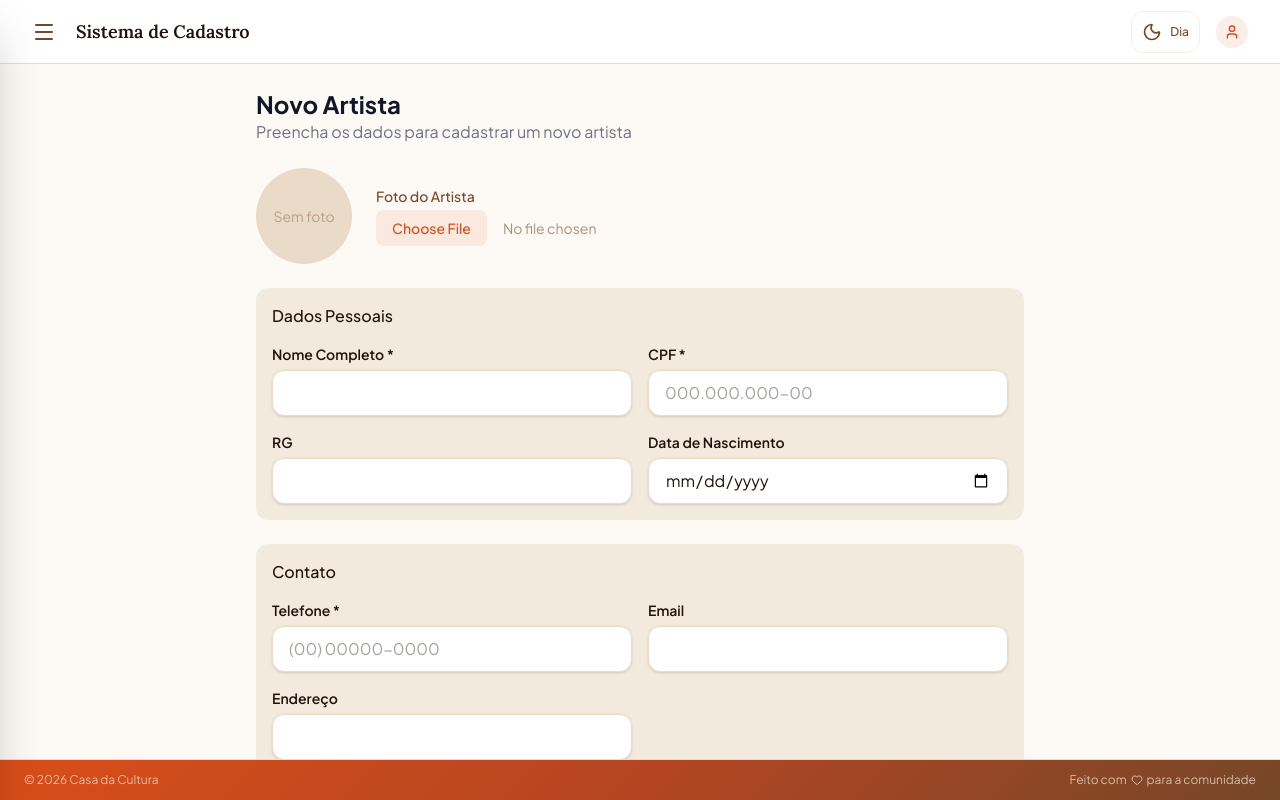
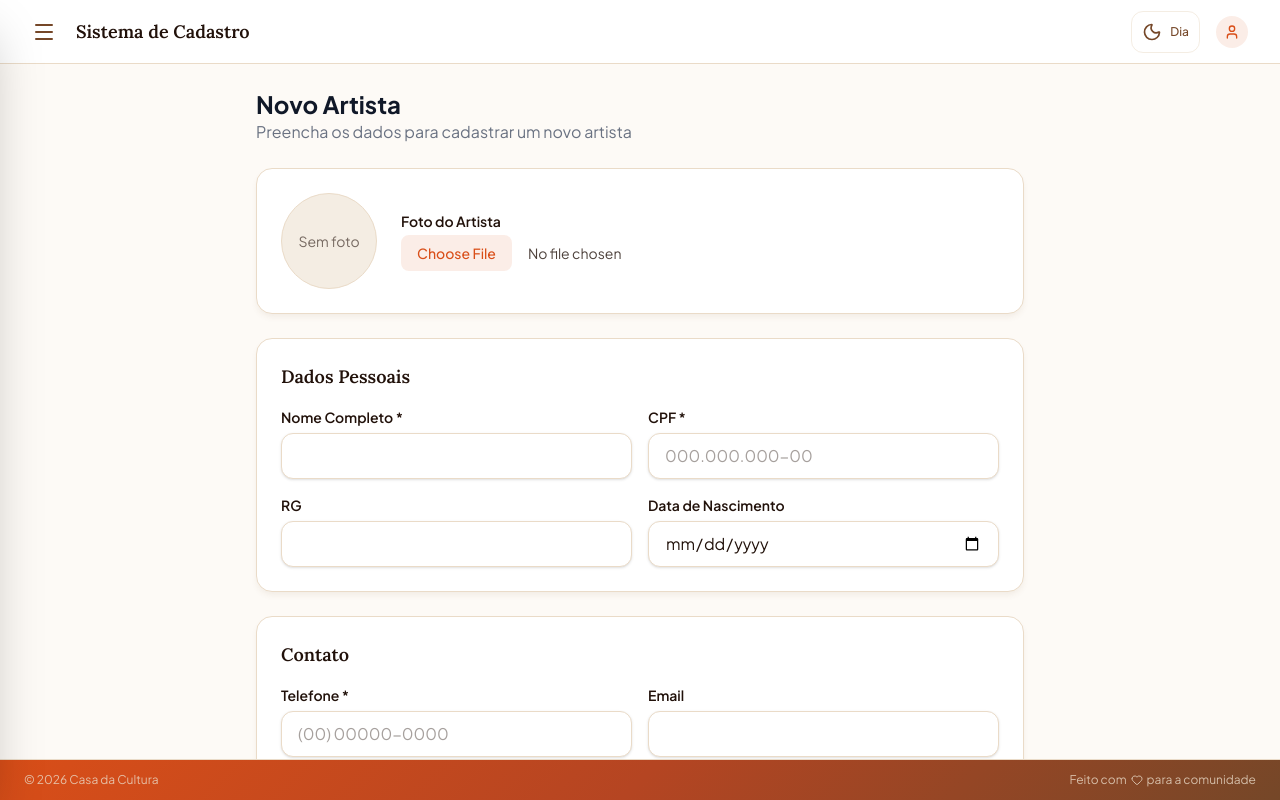
Before and after one commit to CrisisUp/casa-da-cultura, a Next.js app: page /dashboard/artistas/novo in a window 1280 px wide. Built offline with nearby package versions, Linux system fonts and the light colour scheme; no server answers.

Commit message:
refactor(artistas): padroniza formulário, filtros e botão de status
- ArtistaForm: substitui cores hardcoded por tokens (bg-surface, text-foreground)
- ArtistaFilters: alinha altura dos campos e usa border-border
- ToggleStatusButton: aceita string (remove cast 'as any' do consumidor)

```diff
--- a/src/components/artistas/ArtistaFilters.tsx
+++ b/src/components/artistas/ArtistaFilters.tsx
@@ -1,8 +1,8 @@
 "use client";
 
-import { Search } from "lucide-react";
 import Select from "@/components/ui/Select";
 import { generos, statusOptions } from "@/lib/constants";
+import { Search } from "lucide-react";
 
 interface ArtistaFiltersProps {
   search: string;
@@ -24,13 +24,13 @@ export default function ArtistaFilters({
   return (
     <div className="flex flex-col gap-4 sm:flex-row">
       <div className="relative flex-1">
-        <Search className="absolute left-3 top-1/2 h-4 w-4 -translate-y-1/2 text-madeira/40" />
+        <Search className="absolute left-3 top-1/2 h-4 w-4 -translate-y-1/2 text-muted" />
         <input
           type="text"
           placeholder="Buscar por nome, CPF ou email..."
           value={search}
           onChange={(e) => onSearchChange(e.target.value)}
-          className="w-full rounded-lg border border-areia py-2 pl-10 pr-4 text-sm text-foreground placeholder-madeira/40 focus:border-terracota focus:outline-none focus:ring-1 focus:ring-terracota"
+          className="w-full rounded-lg border border-border bg-surface py-2 pl-10 pr-4 text-sm text-foreground placeholder:text-muted focus:border-terracota focus:outline-none focus:ring-1 focus:ring-terracota"
         />
       </div>
       <Select
--- a/src/components/artistas/ArtistaForm.tsx
+++ b/src/components/artistas/ArtistaForm.tsx
@@ -138,30 +138,30 @@ export default function ArtistaForm({ artista, isEdit }: ArtistaFormProps) {
   return (
     <form onSubmit={handleSubmit} className="space-y-6">
       {/* Foto */}
-      <div className="flex items-center gap-6">
-        <div className="h-24 w-24 rounded-full bg-areia overflow-hidden flex items-center justify-center">
+      <div className="cultural-card flex items-center gap-6">
+        <div className="h-24 w-24 rounded-full bg-areia/50 dark:bg-[#1f140e] overflow-hidden flex items-center justify-center border border-areia dark:border-[#3d2618]">
           {foto ? (
             <img src={foto} alt="Foto" className="h-full w-full object-cover" />
           ) : (
-            <span className="text-madeira/40 text-sm">Sem foto</span>
+            <span className="text-foreground/60 dark:text-gray-400 text-sm">Sem foto</span>
           )}
         </div>
         <div>
-          <label className="block text-sm font-medium text-madeira mb-1">
+          <label className="block text-sm font-semibold text-foreground dark:text-white mb-1">
             Foto do Artista
           </label>
           <input
             type="file"
             accept="image/*"
             onChange={handlePhotoUpload}
-            className="text-sm text-madeira/60 file:mr-4 file:py-2 file:px-4 file:rounded-lg file:border-0 file:text-sm file:font-medium file:bg-terracota/10 file:text-terracota hover:file:bg-terracota/20"
+            className="text-sm text-foreground/80 dark:text-gray-300 file:mr-4 file:py-2 file:px-4 file:rounded-lg file:border-0 file:text-sm file:font-medium file:bg-terracota/10 file:text-terracota hover:file:bg-terracota/20"
           />
         </div>
       </div>
 
       {/* Dados Pessoais */}
-      <div className="rounded-xl bg-areia/50 p-4 space-y-4">
-        <h3 className="font-medium text-foreground">Dados Pessoais</h3>
+      <div className="cultural-card space-y-4">
+        <h3 className="font-semibold text-foreground dark:text-white text-lg font-[family-name:var(--font-playfair)]">Dados Pessoais</h3>
         <div className="grid grid-cols-1 gap-4 md:grid-cols-2">
           <Input
             name="nome"
@@ -196,8 +196,8 @@ export default function ArtistaForm({ artista, isEdit }: ArtistaFormProps) {
       </div>
 
       {/* Contato */}
-      <div className="rounded-xl bg-areia/50 p-4 space-y-4">
-        <h3 className="font-medium text-foreground">Contato</h3>
+      <div className="cultural-card space-y-4">
+        <h3 className="font-semibold text-foreground dark:text-white text-lg font-[family-name:var(--font-playfair)]">Contato</h3>
         <div className="grid grid-cols-1 gap-4 md:grid-cols-2">
           <Input
             name="telefone"
@@ -227,8 +227,8 @@ export default function ArtistaForm({ artista, isEdit }: ArtistaFormProps) {
       </div>
 
       {/* Dados Artísticos */}
-      <div className="rounded-xl bg-areia/50 p-4 space-y-4">
-        <h3 className="font-medium text-foreground">Dados Artísticos</h3>
+      <div className="cultural-card space-y-4">
+        <h3 className="font-semibold text-foreground dark:text-white text-lg font-[family-name:var(--font-playfair)]">Dados Artísticos</h3>
         <div className="grid grid-cols-1 gap-4 md:grid-cols-2">
           <div className="space-y-1">
             <Select
@@ -247,44 +247,42 @@ export default function ArtistaForm({ artista, isEdit }: ArtistaFormProps) {
             name="escolaridade"
             label="Escolaridade"
             options={ESCOLARIDADES}
-            defaultValue={artista?.escolaridade || ""}
+            defaultValue={toStr(artista?.escolaridade)}
           />
-          <div className="md:col-span-2 space-y-1">
-            <label className="block text-sm font-medium text-madeira">
+          <div className="md:col-span-2 space-y-1.5">
+            <label className="block text-sm font-semibold text-foreground dark:text-white">
               Experiência Artística
             </label>
             <textarea
               name="experienciaArtistica"
+              rows={4}
               defaultValue={toStr(artista?.experienciaArtistica)}
-              placeholder="Descreva a experiência artística..."
-              className="block w-full rounded-lg border border-areia px-3 py-2 text-foreground placeholder-madeira/40 shadow-sm focus:border-terracota focus:outline-none focus:ring-1 focus:ring-terracota"
-              rows={3}
+              className="block w-full rounded-xl border border-areia dark:border-[#3d2618] bg-white dark:bg-[#150e09] px-4 py-2.5 text-foreground dark:text-white placeholder-foreground/40 dark:placeholder-gray-400 shadow-sm transition-all duration-200 focus:border-terracota focus:outline-none focus:ring-2 focus:ring-terracota/20"
+              placeholder="Descreva a trajetória e experiência artística..."
             />
           </div>
           <Input
             name="redesSociais"
-            label="Redes Sociais"
+            label="Redes Sociais / Portfólio (URL)"
             defaultValue={toStr(artista?.redesSociais)}
-            placeholder="@instagram, link do facebook..."
-            className="md:col-span-2"
+            placeholder="https://instagram.com/artista"
           />
-          <div className="md:col-span-2 space-y-1">
-            <label className="block text-sm font-medium text-madeira">
+          <div className="md:col-span-2 space-y-1.5">
+            <label className="block text-sm font-semibold text-foreground dark:text-white">
               Observações
             </label>
             <textarea
               name="observacoes"
+              rows={3}
               defaultValue={toStr(artista?.observacoes)}
-              placeholder="Observações adicionais..."
-              className="block w-full rounded-lg border border-areia px-3 py-2 text-foreground placeholder-madeira/40 shadow-sm focus:border-terracota focus:outline-none focus:ring-1 focus:ring-terracota"
-              rows={2}
+              className="block w-full rounded-xl border border-areia dark:border-[#3d2618] bg-white dark:bg-[#150e09] px-4 py-2.5 text-foreground dark:text-white placeholder-foreground/40 dark:placeholder-gray-400 shadow-sm transition-all duration-200focus:border-terracota focus:outline-none focus:ring-2 focus:ring-terracota/20"
+              placeholder="Informações adicionais..."
             />
           </div>
         </div>
       </div>
 
-      {/* Ações */}
-      <div className="flex gap-3 justify-end">
+      <div className="flex justify-end gap-4">
         <Button
           type="button"
           variant="secondary"
@@ -293,13 +291,8 @@ export default function ArtistaForm({ artista, isEdit }: ArtistaFormProps) {
           Cancelar
         </Button>
         <Button type="submit" disabled={loading}>
-          {loading ? (
-            <Loader2 className="h-4 w-4 animate-spin" />
-          ) : isEdit ? (
-            "Salvar Alterações"
-          ) : (
-            "Cadastrar Artista"
-          )}
+          {loading && <Loader2 className="h-4 w-4 mr-2 animate-spin" />}
+          {isEdit ? "Salvar Alterações" : "Cadastrar Artista"}
         </Button>
       </div>
     </form>
--- a/src/components/artistas/ToggleStatusButton.tsx
+++ b/src/components/artistas/ToggleStatusButton.tsx
@@ -4,15 +4,21 @@ import toast from "react-hot-toast";
 
 interface ToggleStatusButtonProps {
   artistaId: string;
-  statusAtual: "ATIVO" | "INATIVO";
+  statusAtual: string;   // ← era "ATIVO" | "INATIVO"
   isAdmin: boolean;
   onUpdate: () => void;
 }
 
-export default function ToggleStatusButton({ artistaId, statusAtual, isAdmin, onUpdate }: ToggleStatusButtonProps) {
+export default function ToggleStatusButton({
+  artistaId,
+  statusAtual,
+  isAdmin,
+  onUpdate,
+}: ToggleStatusButtonProps) {
   if (!isAdmin) return null;
 
-  const novoStatus = statusAtual === "ATIVO" ? "INATIVO" : "ATIVO";
+  const isAtivo = statusAtual === "ATIVO";
+  const novoStatus = isAtivo ? "INATIVO" : "ATIVO";
 
   async function handleToggle() {
     const res = await fetch(`/api/artistas/${artistaId}/status`, {
@@ -34,13 +40,13 @@ export default function ToggleStatusButton({ artistaId, statusAtual, isAdmin, on
     <button
       onClick={handleToggle}
       className={`rounded-lg px-2.5 py-1 text-xs font-semibold transition-colors ${
-        statusAtual === "ATIVO"
+        isAtivo
           ? "bg-oliva/10 text-oliva hover:bg-oliva/20"
           : "bg-danger/10 text-danger hover:bg-danger/20"
       }`}
       title="Clique para alternar o status"
     >
-      {statusAtual === "ATIVO" ? "Desativar" : "Ativar"}
+      {isAtivo ? "Desativar" : "Ativar"}
     </button>
   );
 }
```
